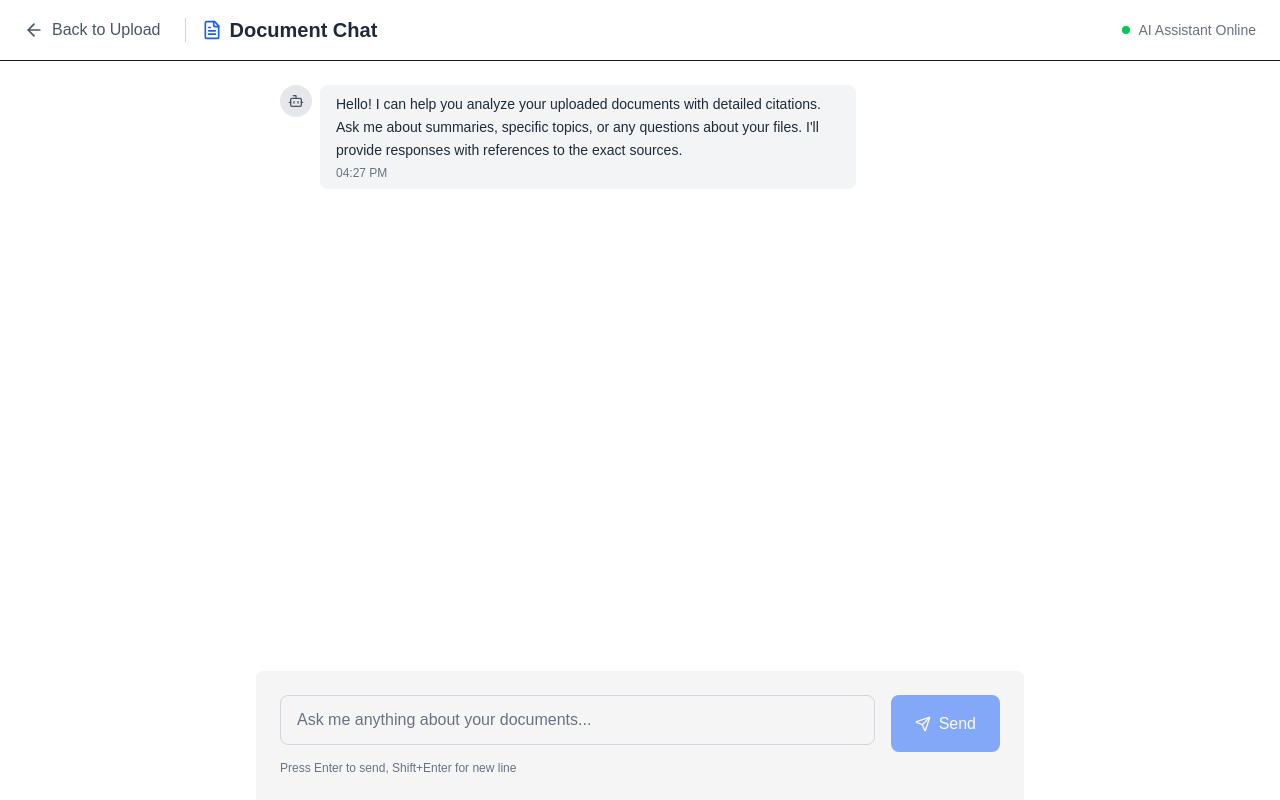
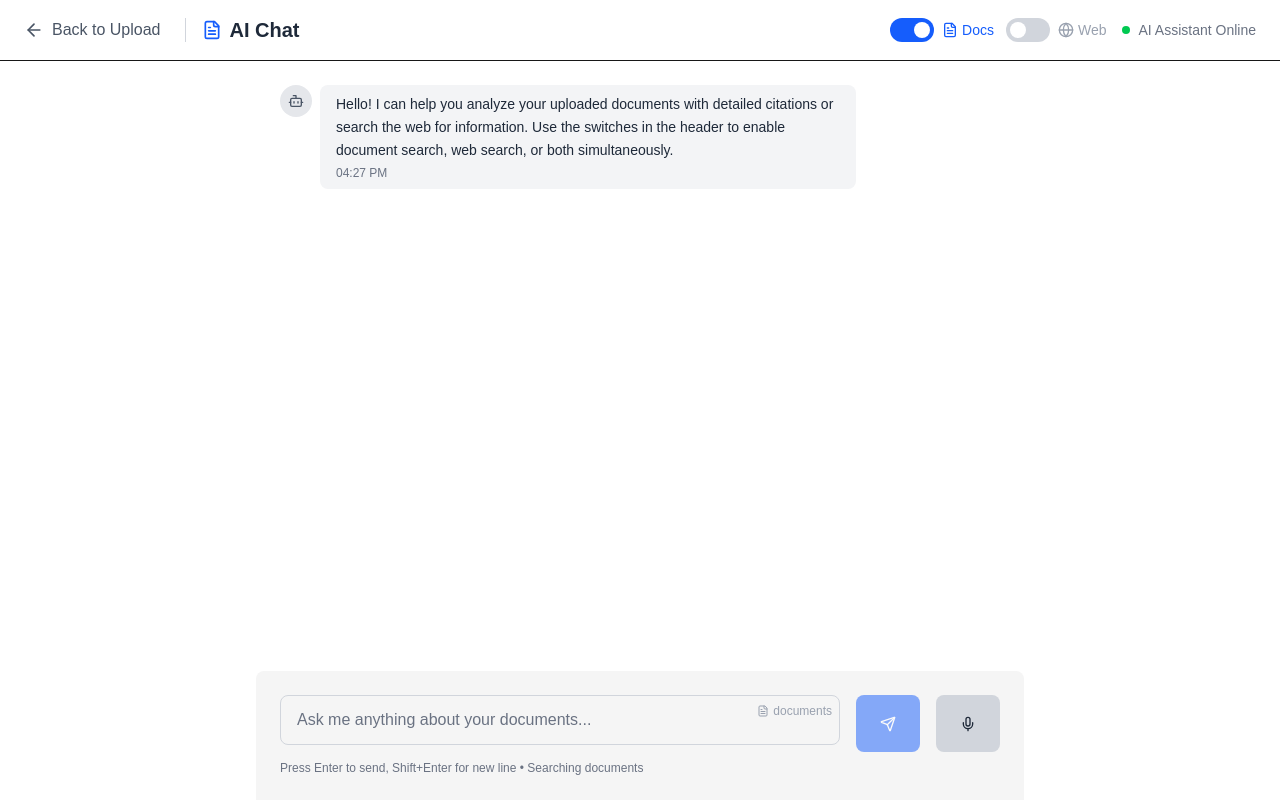
Before and after one commit to tanmaysingewar/Demo, a Next.js app: page /chat in a window 1280 px wide. Built offline with nearby package versions, Linux system fonts and the light colour scheme.

Commit message:
all features

```diff
--- a/src/app/chat/page.tsx
+++ b/src/app/chat/page.tsx
@@ -1,7 +1,17 @@
 "use client";
 
 import { useState, useRef, useEffect } from "react";
-import { Send, ArrowLeft, FileText, Bot, User } from "lucide-react";
+import {
+  Send,
+  ArrowLeft,
+  FileText,
+  Bot,
+  User,
+  Mic,
+  StopCircle,
+  Globe,
+  Search,
+} from "lucide-react";
 import Link from "next/link";
 import ReactMarkdown from "react-markdown";
 import rehypeRaw from "rehype-raw";
@@ -23,6 +33,14 @@ interface ApiCitation {
   chunk_text: string;
 }
 
+interface SearchResult {
+  type: "docs" | "web";
+  text: string;
+  citations: Citation[];
+  messageId?: string;
+  error?: boolean;
+}
+
 interface Message {
   id: string;
   text: string;
@@ -35,15 +53,25 @@ export default function ChatPage() {
   const [messages, setMessages] = useState<Message[]>([
     {
       id: "1",
-      text: "Hello! I can help you analyze your uploaded documents with detailed citations. Ask me about summaries, specific topics, or any questions about your files. I'll provide responses with references to the exact sources.",
+      text: "Hello! I can help you analyze your uploaded documents with detailed citations or search the web for information. Use the switches in the header to enable document search, web search, or both simultaneously.",
       sender: "bot",
       timestamp: new Date(),
     },
   ]);
   const [inputText, setInputText] = useState("");
   const [isTyping, setIsTyping] = useState(false);
+  const [isRecording, setIsRecording] = useState(false);
+  const [searchModes, setSearchModes] = useState({
+    docs: true,
+    web: false,
+  });
+  const [mediaRecorder, setMediaRecorder] = useState<MediaRecorder | null>(
+    null
+  );
+  const [websocket, setWebsocket] = useState<WebSocket | null>(null);
   const [hoveredCitation, setHoveredCitation] = useState<string | null>(null);
   const messagesEndRef = useRef<HTMLDivElement>(null);
+  const finalTranscriptRef = useRef<string>("");
 
   const scrollToBottom = () => {
     messagesEndRef.current?.scrollIntoView({ behavior: "smooth" });
@@ -55,6 +83,18 @@ export default function ChatPage() {
 
   const handleSendMessage = async () => {
     if (!inputText.trim()) return;
+
+    // Check if at least one search mode is enabled
+    if (!searchModes.docs && !searchModes.web) {
+      const botMessage: Message = {
+        id: (Date.now() + 1).toString(),
+        text: "Please enable at least one search mode (Docs or Web) to ask questions.",
+        sender: "bot",
+        timestamp: new Date(),
+      };
+      setMessages((prev) => [...prev, botMessage]);
+      return;
+    }
 
     const userMessage: Message = {
       id: Date.now().toString(),
@@ -69,6 +109,7 @@ export default function ChatPage() {
     setIsTyping(true);
 
     try {
+      // Single API call with search modes
       const response = await fetch("http://127.0.0.1:8000/query", {
         method: "POST",
         headers: {
@@ -77,30 +118,17 @@ export default function ChatPage() {
         body: JSON.stringify({
           query: query,
           top_k: 5,
+          search_docs: searchModes.docs,
+          search_web: searchModes.web,
         }),
       });
 
-      if (!response.ok) {
-        console.error("API error:", response.status, response.statusText);
-        const errorText = await response.text();
-        const botMessage: Message = {
-          id: (Date.now() + 1).toString(),
-          text: `Sorry, I encountered an error. ${errorText}`,
-          sender: "bot",
-          timestamp: new Date(),
-        };
-        setMessages((prev) => [...prev, botMessage]);
-        setIsTyping(false);
-        return;
-      }
-
-      if (!response.body) {
-        throw new Error("The response body is empty.");
-      }
-
+      if (response.ok && response.body) {
         const reader = response.body.getReader();
         const decoder = new TextDecoder();
         let buffer = "";
+        let responseText = "";
+        let citations: Citation[] = [];
 
         const botMessageId = (Date.now() + 1).toString();
         setMessages((prev) => [
@@ -113,24 +141,12 @@ export default function ChatPage() {
           },
         ]);
 
-      let responseText = "";
-      let citations: Citation[] = [];
-
         while (true) {
           const { value, done } = await reader.read();
-        if (done) {
-          setMessages((prev) =>
-            prev.map((msg) =>
-              msg.id === botMessageId
-                ? { ...msg, timestamp: new Date() }
-                : msg
-            )
-          );
-          break;
-        }
+          if (done) break;
+
           buffer += decoder.decode(value, { stream: true });
           const lines = buffer.split("\n");
-
           buffer = lines.pop() || "";
 
           for (const line of lines) {
@@ -140,10 +156,14 @@ export default function ChatPage() {
               if (json.data) {
                 if (typeof json.data === "string") {
                   responseText += json.data;
+                  // Update message in real-time
                   setMessages((prev) =>
                     prev.map((msg) =>
                       msg.id === botMessageId
-                      ? { ...msg, text: responseText }
+                        ? {
+                            ...msg,
+                            text: responseText,
+                          }
                         : msg
                     )
                   );
@@ -157,13 +177,6 @@ export default function ChatPage() {
                       relevanceScore: c.score,
                     })
                   );
-                setMessages((prev) =>
-                  prev.map((msg) =>
-                    msg.id === botMessageId
-                      ? { ...msg, citations: citations }
-                      : msg
-                  )
-                );
                 }
               }
             } catch (e) {
@@ -171,11 +184,42 @@ export default function ChatPage() {
             }
           }
         }
-    } catch (error) {
-      console.error("Failed to fetch from the API:", error);
+
+        // Update final message with citations and timestamp
+        setMessages((prev) =>
+          prev.map((msg) =>
+            msg.id === botMessageId
+              ? {
+                  ...msg,
+                  text: responseText,
+                  citations: citations,
+                  timestamp: new Date(),
+                }
+              : msg
+          )
+        );
+      } else {
+        const errorMessage = await response.text();
         const botMessage: Message = {
           id: (Date.now() + 1).toString(),
-        text: "Sorry, I am unable to connect to the server. Please check if the server is running and try again.",
+          text: `Error: ${
+            errorMessage || "Failed to get response from server"
+          }`,
+          sender: "bot",
+          timestamp: new Date(),
+        };
+        setMessages((prev) => [...prev, botMessage]);
+      }
+    } catch (error) {
+      console.error("Search error:", error);
+      const enabledModes = Object.entries(searchModes)
+        .filter(([_, enabled]) => enabled)
+        .map(([mode, _]) => mode)
+        .join(" & ");
+
+      const botMessage: Message = {
+        id: (Date.now() + 1).toString(),
+        text: `Sorry, I am unable to connect to the server. Please check if the server is running and try again. (${enabledModes} search)`,
         sender: "bot",
         timestamp: new Date(),
       };
@@ -186,14 +230,111 @@ export default function ChatPage() {
   };
 
   const handleKeyPress = (e: React.KeyboardEvent) => {
-    if (e.key === "Enter" && !e.shiftKey) {
+    if (e.key === "Enter" && !e.shiftKey && !isRecording) {
       e.preventDefault();
+      handleSendMessage();
+    }
+  };
+
+  const startRecording = async () => {
+    if (isRecording) return;
+    setInputText(""); // Clear previous text
+
+    try {
+      const stream = await navigator.mediaDevices.getUserMedia({ audio: true });
+      const recorder = new MediaRecorder(stream, {
+        mimeType: "audio/webm;codecs=opus",
+      });
+      setMediaRecorder(recorder);
+      setIsRecording(true);
+
+      const ws = new WebSocket("ws://127.0.0.1:8000/listen");
+      setWebsocket(ws);
+
+      ws.onopen = () => {
+        console.log("WebSocket connected for audio streaming");
+        recorder.start(250);
+      };
+
+      recorder.ondataavailable = (event) => {
+        if (event.data.size > 0 && ws.readyState === WebSocket.OPEN) {
+          ws.send(event.data);
+        }
+      };
+
+      let finalTranscript = "";
+      ws.onmessage = (event) => {
+        const data = JSON.parse(event.data);
+        const transcript = data.transcript;
+
+        if (transcript) {
+          if (data.is_final) {
+            finalTranscript += transcript + " ";
+            setInputText(finalTranscript);
+          } else {
+            setInputText(finalTranscript + transcript);
+          }
+        }
+      };
+
+      ws.onclose = () => {
+        console.log("WebSocket disconnected");
+        setIsRecording(false);
+      };
+
+      ws.onerror = (error) => {
+        console.error("WebSocket error:", error);
+        setIsRecording(false);
+      };
+    } catch (error) {
+      console.error("Error accessing microphone:", error);
+      setIsRecording(false);
+    }
+  };
+
+  const stopRecording = () => {
+    if (!isRecording) return;
+    setIsRecording(false);
+
+    if (mediaRecorder) {
+      mediaRecorder.stop();
+      mediaRecorder.stream.getTracks().forEach((track) => track.stop());
+      setMediaRecorder(null);
+    }
+    if (websocket) {
+      if (websocket.readyState === WebSocket.OPEN) {
+        websocket.close();
+      }
+      setWebsocket(null);
+    }
+
+    // After stopping, send the content of the text box.
+    if (inputText.trim()) {
       handleSendMessage();
     }
   };
 
   const formatTime = (date: Date) => {
     return date.toLocaleTimeString([], { hour: "2-digit", minute: "2-digit" });
+  };
+
+  const getActiveModes = () => {
+    const modes = [];
+    if (searchModes.docs) modes.push("documents");
+    if (searchModes.web) modes.push("web");
+    return modes.join(" and ");
+  };
+
+  const getPlaceholderText = () => {
+    if (searchModes.docs && searchModes.web) {
+      return "Ask me anything about your documents or from the web...";
+    } else if (searchModes.docs) {
+      return "Ask me anything about your documents...";
+    } else if (searchModes.web) {
+      return "Ask me anything from the web...";
+    } else {
+      return "Please enable at least one search mode...";
+    }
   };
 
   return (
@@ -215,13 +356,85 @@ export default function ChatPage() {
               <div className="flex items-center space-x-2">
                 <FileText className="w-4 h-4 sm:w-5 sm:h-5 text-blue-600" />
                 <h1 className="text-lg sm:text-xl font-semibold text-gray-800">
-                  Document Chat
+                  AI Chat
                 </h1>
               </div>
             </div>
-            <div className="hidden sm:flex items-center space-x-2 text-sm text-gray-500">
+
+            {/* Search Mode Switches */}
+            <div className="flex items-center space-x-4">
+              <div className="flex items-center space-x-3">
+                {/* Docs Switch */}
+                <div className="flex items-center space-x-2">
+                  <button
+                    onClick={() =>
+                      setSearchModes((prev) => ({ ...prev, docs: !prev.docs }))
+                    }
+                    className={`relative inline-flex h-6 w-11 items-center rounded-full transition-colors focus:outline-none focus:ring-2 focus:ring-blue-500 focus:ring-offset-2 ${
+                      searchModes.docs ? "bg-blue-600" : "bg-gray-300"
+                    }`}
+                  >
+                    <span
+                      className={`inline-block h-4 w-4 transform rounded-full bg-white transition-transform ${
+                        searchModes.docs ? "translate-x-6" : "translate-x-1"
+                      }`}
+                    />
+                  </button>
+                  <div className="flex items-center space-x-1">
+                    <FileText
+                      className={`w-4 h-4 ${
+                        searchModes.docs ? "text-blue-600" : "text-gray-400"
+                      }`}
+                    />
+                    <span
+                      className={`text-sm font-medium ${
+                        searchModes.docs ? "text-blue-600" : "text-gray-400"
+                      }`}
+                    >
+                      <span className="hidden sm:inline">Docs</span>
+                      <span className="sm:hidden">D</span>
+                    </span>
+                  </div>
+                </div>
+
+                {/* Web Switch */}
+                <div className="flex items-center space-x-2">
+                  <button
+                    onClick={() =>
+                      setSearchModes((prev) => ({ ...prev, web: !prev.web }))
+                    }
+                    className={`relative inline-flex h-6 w-11 items-center rounded-full transition-colors focus:outline-none focus:ring-2 focus:ring-blue-500 focus:ring-offset-2 ${
+                      searchModes.web ? "bg-blue-600" : "bg-gray-300"
+                    }`}
+                  >
+                    <span
+                      className={`inline-block h-4 w-4 transform rounded-full bg-white transition-transform ${
+                        searchModes.web ? "translate-x-6" : "translate-x-1"
+                      }`}
+                    />
+                  </button>
+                  <div className="flex items-center space-x-1">
+                    <Globe
+                      className={`w-4 h-4 ${
+                        searchModes.web ? "text-blue-600" : "text-gray-400"
+                      }`}
+                    />
+                    <span
+                      className={`text-sm font-medium ${
+                        searchModes.web ? "text-blue-600" : "text-gray-400"
+                      }`}
+                    >
+                      <span className="hidden sm:inline">Web</span>
+                      <span className="sm:hidden">W</span>
+                    </span>
+                  </div>
+                </div>
+              </div>
+
+              <div className="hidden md:flex items-center space-x-2 text-sm text-gray-500">
                 <div className="w-2 h-2 bg-green-500 rounded-full"></div>
                 <span>AI Assistant Online</span>
+              </div>
             </div>
           </div>
         </div>
@@ -288,7 +501,7 @@ export default function ChatPage() {
                             }
 
                             const citationMatch =
-                              textContent.match(/\[(\d+)\]/);
+                              textContent.match(/\[(\d+)\]\.?\s*/);
                             if (citationMatch) {
                               const citationNumber = parseInt(
                                 citationMatch[1],
@@ -338,10 +551,13 @@ export default function ChatPage() {
                       >
                         {(() => {
                           let i = 0;
-                          return message.text.replace(/\[(\d+)\]/g, (match) => {
+                          return message.text.replace(
+                            /\[(\d+)\]\.?/g,
+                            (match) => {
                               i++;
                               return `<sup>${match}<!--${i}--></sup>`;
-                          });
+                            }
+                          );
                         })()}
                       </ReactMarkdown>
                     ) : (
@@ -425,24 +641,57 @@ export default function ChatPage() {
                 value={inputText}
                 onChange={(e) => setInputText(e.target.value)}
                 onKeyPress={handleKeyPress}
-                placeholder="Ask me anything about your documents..."
-                className="w-full resize-none rounded-lg border border-gray-300 px-3 py-2 sm:px-4 sm:py-3 focus:outline-none focus:ring-2 focus:ring-blue-500 focus:border-transparent placeholder:text-gray-500 text-black text-sm sm:text-base"
+                placeholder={getPlaceholderText()}
+                disabled={!searchModes.docs && !searchModes.web}
+                className={`w-full resize-none rounded-lg border border-gray-300 px-3 py-2 sm:px-4 sm:py-3 focus:outline-none focus:ring-2 focus:ring-blue-500 focus:border-transparent placeholder:text-gray-500 text-black text-sm sm:text-base ${
+                  !searchModes.docs && !searchModes.web
+                    ? "bg-gray-100 cursor-not-allowed"
+                    : ""
+                }`}
                 rows={1}
                 style={{ minHeight: "44px", maxHeight: "120px" }}
               />
+              <div className="absolute top-2 right-2 flex items-center space-x-1 text-xs text-gray-400">
+                {searchModes.docs && <FileText className="w-3 h-3" />}
+                {searchModes.web && <Globe className="w-3 h-3" />}
+                <span className="hidden sm:inline">
+                  {getActiveModes() || "No modes"}
+                </span>
+              </div>
             </div>
             <button
               onClick={handleSendMessage}
-              disabled={!inputText.trim() || isTyping}
+              disabled={
+                !inputText.trim() ||
+                isTyping ||
+                (!searchModes.docs && !searchModes.web)
+              }
               className="bg-blue-600 text-white rounded-lg px-4 py-2 sm:px-6 sm:py-3 hover:bg-blue-700 disabled:opacity-50 disabled:cursor-not-allowed transition-colors flex items-center space-x-1 sm:space-x-2 flex-shrink-0"
             >
               <Send className="w-4 h-4" />
-              <span className="hidden sm:inline">Send</span>
+            </button>
+            <button
+              onClick={isRecording ? stopRecording : startRecording}
+              disabled={!searchModes.docs && !searchModes.web}
+              className={`rounded-lg px-4 py-2 sm:px-6 sm:py-3 transition-colors flex items-center space-x-1 sm:space-x-2 flex-shrink-0 ${
+                isRecording
+                  ? "bg-red-600 text-white hover:bg-red-700"
+                  : "bg-gray-300 text-gray-800 hover:bg-gray-400 disabled:opacity-50 disabled:cursor-not-allowed"
+              }`}
+            >
+              {isRecording ? (
+                <StopCircle className="w-4 h-4" />
+              ) : (
+                <Mic className="w-4 h-4" />
+              )}
             </button>
           </div>
 
           <div className="mt-2 text-xs text-gray-500">
-            Press Enter to send, Shift+Enter for new line
+            Press Enter to send, Shift+Enter for new line •{" "}
+            {getActiveModes()
+              ? `Searching ${getActiveModes()}`
+              : "Enable search modes to chat"}
           </div>
         </div>
       </div>
```
Also changed, not shown: src/app/page.tsx (+1 -8 lines). Lines whose indentation alone changed are shown as unchanged.
